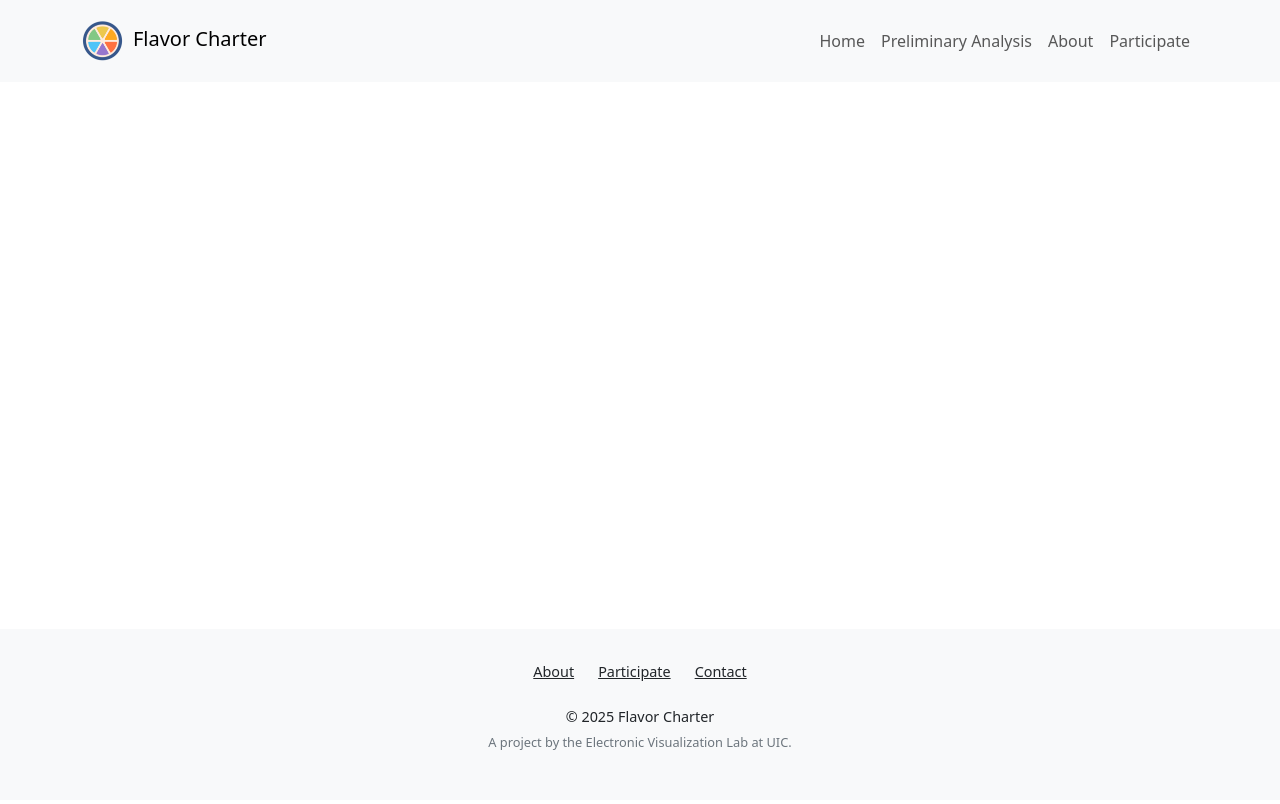
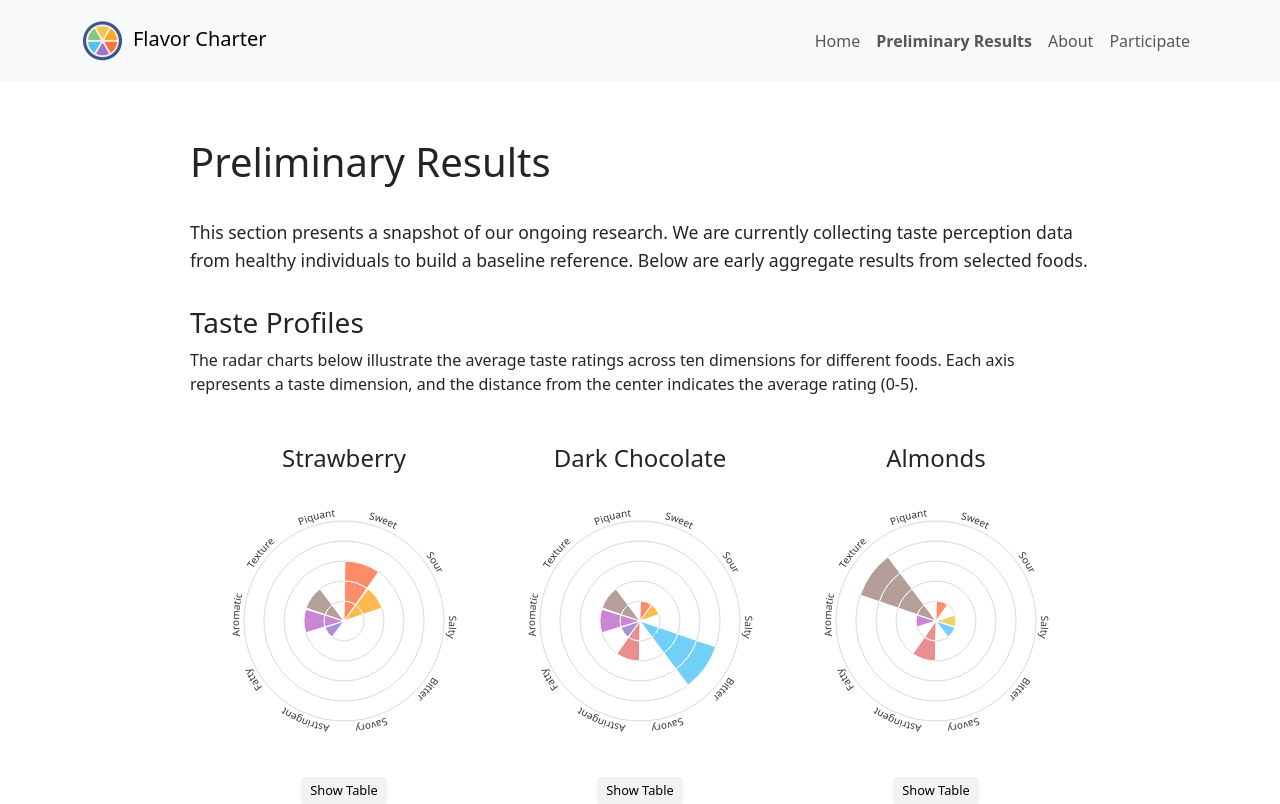
Before and after one commit to francescobotto/FlavorCharterInfo, a React (Vite) app: page /FlavorCharterInfo/preliminary-results in a window 1280 px wide. Shown: the top 804 px of the page. Built offline with nearby package versions, Linux system fonts and the light colour scheme.

Commit message:
Minor changes

```diff
--- a/src/App.jsx
+++ b/src/App.jsx
@@ -17,7 +17,7 @@ function App() {
             <Route path="/" element={<Home />} />
             <Route path="/about" element={<About />} />
             <Route path="/participate" element={<Participate />} />
-            <Route path="/preliminary-analysis" element={<Analysis />} />
+            <Route path="/preliminary-results" element={<Analysis />} />
           </Routes>
         </main>
         <Footer />
--- a/src/components/Navbar.jsx
+++ b/src/components/Navbar.jsx
@@ -1,7 +1,9 @@
 import { Navbar, Nav, Container } from "react-bootstrap";
-import { Link } from "react-router-dom";
+import { Link, useLocation } from "react-router-dom";
 
 function NavigationBar() {
+  const location = useLocation();
+
   return (
     <Navbar
       expand="lg"
@@ -22,16 +24,34 @@ function NavigationBar() {
         <Navbar.Toggle aria-controls="basic-navbar-nav" />
         <Navbar.Collapse id="basic-navbar-nav">
           <Nav className="ms-auto">
-            <Nav.Link as={Link} to="/">
+            <Nav.Link
+              as={Link}
+              to="/"
+              className={location.pathname === "/" ? "fw-bold" : ""}
+            >
               Home
             </Nav.Link>
-            <Nav.Link as={Link} to="/preliminary-analysis">
-              Preliminary Analysis
+            <Nav.Link
+              as={Link}
+              to="/preliminary-results"
+              className={
+                location.pathname === "/preliminary-results" ? "fw-bold" : ""
+              }
+            >
+              Preliminary Results
             </Nav.Link>
-            <Nav.Link as={Link} to="/about">
+            <Nav.Link
+              as={Link}
+              to="/about"
+              className={location.pathname === "/about" ? "fw-bold" : ""}
+            >
               About
             </Nav.Link>
-            <Nav.Link as={Link} to="/participate">
+            <Nav.Link
+              as={Link}
+              to="/participate"
+              className={location.pathname === "/participate" ? "fw-bold" : ""}
+            >
               Participate
             </Nav.Link>
           </Nav>
--- a/src/components/RadarChart.jsx
+++ b/src/components/RadarChart.jsx
@@ -14,7 +14,7 @@ export const COLORS = {
   Fatty: "#9575CD",
   Aromatic: "#BA68C8",
   Piquant: "#FF8A65",
-  Texture: "#999",
+  Texture: "#A1887F",
 };
 
 export default function RadarChart({
@@ -141,7 +141,7 @@ export default function RadarChart({
           <defs>
             <path id={arcId} d={arcPath} fill="none" />
           </defs>
-          <text fontSize="12" fill="#333">
+          <text fontSize="10" fill="#333">
             <textPath href={`#${arcId}`} startOffset="30%" textAnchor="middle">
               {label}
             </textPath>
--- a/src/pages/Analysis.jsx
+++ b/src/pages/Analysis.jsx
@@ -1,3 +1,4 @@
+import React, { useState } from "react";
 import RadarChart from "../components/RadarChart";
 
 function Analysis() {
@@ -10,61 +11,61 @@ function Analysis() {
     "Astringent",
     "Fatty",
     "Aromatic",
+    "Texture",
     "Piquant",
-    "Texture",
   ];
 
   const exampleData = [
     {
       name: "Strawberry",
       data: [
-        { value: 4.5, stdDev: 0.3 },
-        { value: 2.1, stdDev: 0.4 },
-        { value: 1.5, stdDev: 0.5 },
-        { value: 1.2, stdDev: 0.2 },
-        { value: 2.8, stdDev: 0.3 },
-        { value: 0.9, stdDev: 0.1 },
-        { value: 1.1, stdDev: 0.2 },
-        { value: 3.2, stdDev: 0.3 },
-        { value: 0.7, stdDev: 0.1 },
-        { value: 2.0, stdDev: 0.2 },
+        { value: 3.0, stdDev: 0.82 },
+        { value: 2.38, stdDev: 1.19 },
+        { value: 0.23, stdDev: 0.44 },
+        { value: 0.38, stdDev: 1.12 },
+        { value: 0.08, stdDev: 0.28 },
+        { value: 0.0, stdDev: 0.0 },
+        { value: 0.69, stdDev: 0.75 },
+        { value: 2.23, stdDev: 1.42 },
+        { value: 1.85, stdDev: 1.28 },
+        { value: 0.0, stdDev: 0.0 },
       ],
     },
     {
       name: "Dark Chocolate",
       data: [
-        { value: 1.5, stdDev: 0.2 },
-        { value: 0.6, stdDev: 0.1 },
-        { value: 3.9, stdDev: 0.3 },
-        { value: 0.4, stdDev: 0.2 },
-        { value: 4.2, stdDev: 0.2 },
-        { value: 0.5, stdDev: 0.2 },
-        { value: 3.5, stdDev: 0.3 },
-        { value: 2.4, stdDev: 0.3 },
-        { value: 1.0, stdDev: 0.1 },
-        { value: 3.0, stdDev: 0.2 },
+        { value: 1.42, stdDev: 1.0 },
+        { value: 0.5, stdDev: 1.17 },
+        { value: 0.33, stdDev: 0.65 },
+        { value: 3.5, stdDev: 1.09 },
+        { value: 0.08, stdDev: 0.29 },
+        { value: 1.58, stdDev: 1.16 },
+        { value: 1.0, stdDev: 1.65 },
+        { value: 1.67, stdDev: 0.98 },
+        { value: 2.17, stdDev: 1.4 },
+        { value: 0.0, stdDev: 0.0 },
       ],
     },
     {
       name: "Almonds",
       data: [
-        { value: 0.8, stdDev: 0.1 },
-        { value: 2.9, stdDev: 0.3 },
-        { value: 1.1, stdDev: 0.2 },
-        { value: 2.5, stdDev: 0.3 },
-        { value: 1.0, stdDev: 0.2 },
-        { value: 1.7, stdDev: 0.2 },
-        { value: 0.6, stdDev: 0.1 },
-        { value: 2.0, stdDev: 0.3 },
-        { value: 4.5, stdDev: 0.4 },
-        { value: 1.9, stdDev: 0.2 },
+        { value: 0.75, stdDev: 1.22 },
+        { value: 0.0, stdDev: 0.0 },
+        { value: 0.83, stdDev: 1.11 },
+        { value: 0.83, stdDev: 1.59 },
+        { value: 0.17, stdDev: 0.39 },
+        { value: 2.17, stdDev: 1.47 },
+        { value: 0.42, stdDev: 0.9 },
+        { value: 0.5, stdDev: 0.67 },
+        { value: 4.25, stdDev: 1.48 },
+        { value: 0.0, stdDev: 0.0 },
       ],
     },
   ];
 
   return (
     <div className="page" style={{ maxWidth: "900px", margin: "0 auto" }}>
-      <h1 style={{ margin: 0 }}>Preliminary Analysis</h1>
+      <h1 style={{ margin: 0 }}>Preliminary Results</h1>
       <p style={{ fontSize: "1.1rem", lineHeight: "1.6", marginTop: "2rem" }}>
         This section presents a snapshot of our ongoing research. We are
         currently collecting taste perception data from healthy individuals to
@@ -87,18 +88,75 @@ function Analysis() {
           gap: "1rem",
           flexWrap: "wrap",
           justifyContent: "center",
-          marginTop: "2rem",
         }}
       >
-        {exampleData.map((item) => (
-          <div
-            key={item.name}
-            style={{ textAlign: "center", maxWidth: "280px" }}
-          >
-            <h4>{item.name}</h4>
-            <RadarChart data={item.data} labels={exampleLabels} />
-          </div>
-        ))}
+        {exampleData.map((item) => {
+          // State for each item by name
+          const [showTable, setShowTable] = useState(false);
+          return (
+            <div
+              key={item.name}
+              style={{
+                textAlign: "center",
+                maxWidth: "280px",
+                marginTop: "2rem",
+              }}
+            >
+              <h4>{item.name}</h4>
+              <RadarChart data={item.data} labels={exampleLabels} />
+              <button
+                onClick={() => setShowTable((prev) => !prev)}
+                style={{
+                  marginTop: "1rem",
+                  marginBottom: "0.5rem",
+                  fontSize: "0.8rem",
+                  padding: "0.3rem 0.6rem",
+                  cursor: "pointer",
+                  backgroundColor: "#f2f2f2ff",
+                  border: "none",
+                  borderRadius: "4px",
+                }}
+              >
+                {showTable ? "Hide Table" : "Show Table"}
+              </button>
+              {showTable && (
+                <table
+                  style={{
+                    width: "100%",
+                    fontSize: "0.85rem",
+                    marginTop: "1rem",
+                    borderCollapse: "collapse",
+                  }}
+                >
+                  <thead>
+                    <tr>
+                      <th
+                        style={{ textAlign: "center", paddingBottom: "0.5rem" }}
+                      >
+                        Dimension
+                      </th>
+                      <th
+                        style={{ textAlign: "center", paddingBottom: "0.5rem" }}
+                      >
+                        Mean ± Stdev
+                      </th>
+                    </tr>
+                  </thead>
+                  <tbody>
+                    {item.data.map((dim, idx) => (
+                      <tr key={idx}>
+                        <td>{exampleLabels[idx]}</td>
+                        <td style={{ textAlign: "center" }}>
+                          {dim.value.toFixed(2)} ± {dim.stdDev.toFixed(2)}
+                        </td>
+                      </tr>
+                    ))}
+                  </tbody>
+                </table>
+              )}
+            </div>
+          );
+        })}
       </div>
     </div>
   );
--- a/src/pages/Participate.jsx
+++ b/src/pages/Participate.jsx
@@ -13,15 +13,13 @@ function Participate() {
 
       <div style={{ marginTop: "2rem" }}>
         <h3>How It Works</h3>
-        <p
-          style={{ fontSize: "1.1rem", lineHeight: "1.6", marginTop: "0.5rem" }}
-        >
+        <p style={{ fontSize: "1rem", lineHeight: "1.6", marginTop: "0.5rem" }}>
           After downloading the app, you will be guided through a simple
           process:
         </p>
         <ol
           style={{
-            fontSize: "1.1rem",
+            fontSize: "1rem",
             lineHeight: "1.6",
           }}
         >
@@ -34,9 +32,7 @@ function Participate() {
 
       <div style={{ marginTop: "2rem" }}>
         <h3>Ready to Join?</h3>
-        <p
-          style={{ fontSize: "1.1rem", lineHeight: "1.6", marginTop: "0.5rem" }}
-        >
+        <p style={{ fontSize: "1rem", lineHeight: "1.6", marginTop: "0.5rem" }}>
           To join the study, download the app and start rating today! The app is
           available on the <strong>App Store for iOS users</strong>. For{" "}
           <strong>Android users</strong>, the app is currently in closed
```
Also changed, not shown: src/pages/About.jsx (+29 -44 lines), src/pages/Home.jsx (+22 -22 lines).
